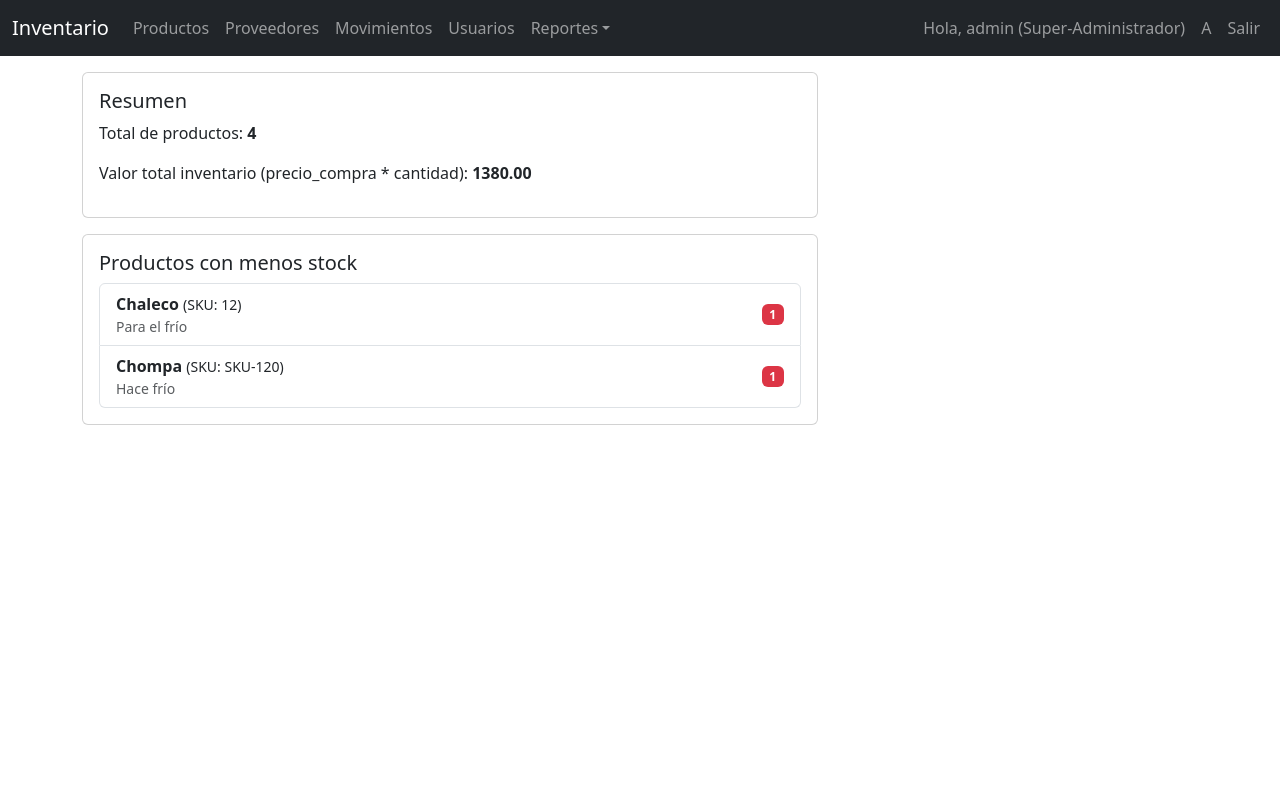
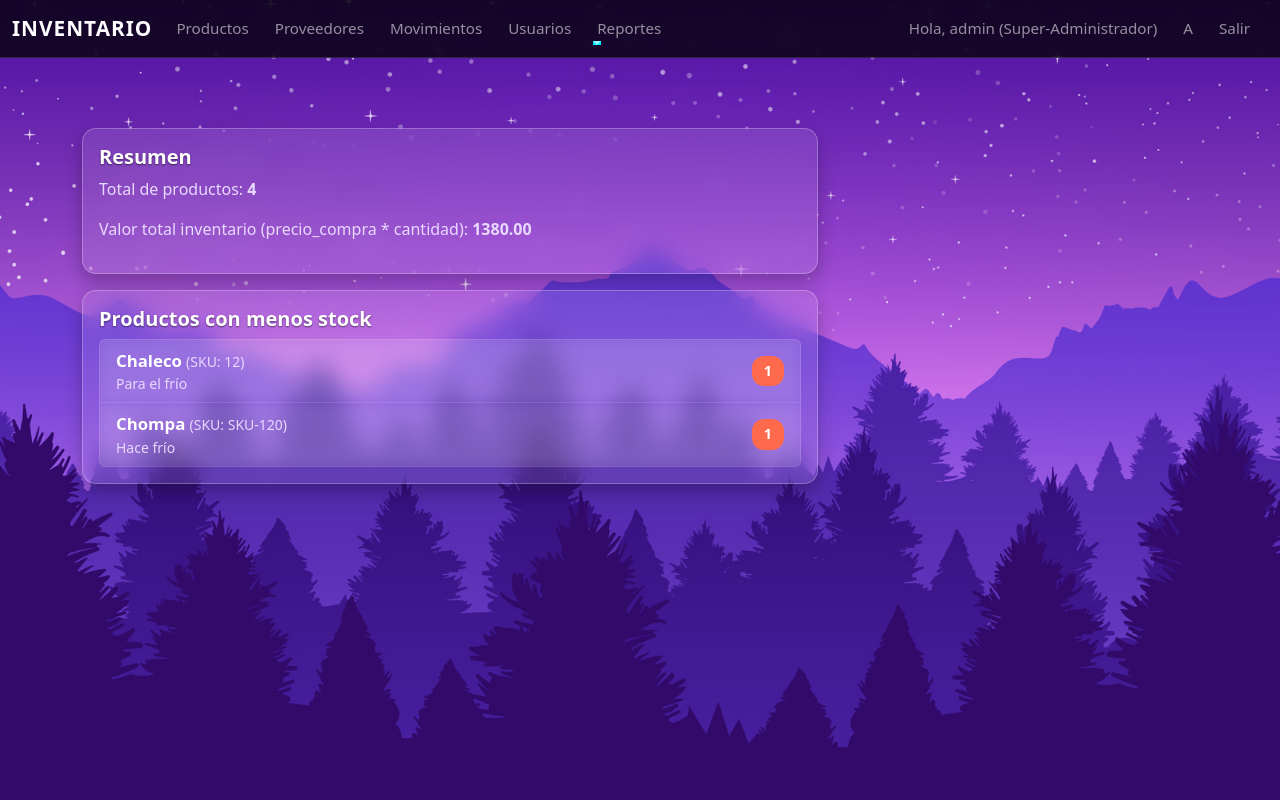
Before and after one commit to IMIXER585/TRABAJO_FINAL_LENGUAJE, a Flask app: page /dashboard in a window 1280 px wide. Run offline with Flask 3, Linux system fonts and the light colour scheme; a user stored in the database is signed in.

Commit message:
Cambios CSS

```diff
--- a/app/__init__.py
+++ b/app/__init__.py
@@ -7,7 +7,7 @@ login_manager = LoginManager()
 
 def create_app():
     app = Flask(__name__)
-    app.config['SECRET_KEY'] = 'cámbialo_a_una_clave_segura_en_producción'
+    app.config['SECRET_KEY'] = 'Ivy Lopez'
     app.config['SQLALCHEMY_DATABASE_URI'] = 'sqlite:///inventario.db'
     app.config['SQLALCHEMY_TRACK_MODIFICATIONS'] = False
 
--- /dev/null
+++ b/app/static/styles.css
@@ -0,0 +1,190 @@
+/* NAVBAR ESTILIZADO */
+.navbar {
+    background: rgba(0,0,0,0.55) !important;
+    backdrop-filter: blur(8px);
+    border-bottom: 1px solid rgba(255,255,255,0.12);
+    transition: background 0.3s ease;
+}
+
+.navbar:hover {
+    background: rgba(0,0,0,0.75) !important;
+}
+
+/* Marca del sistema */
+.navbar-brand {
+    font-weight: 700;
+    font-size: 1.3rem;
+    letter-spacing: 1px;
+    text-transform: uppercase;
+    transition: transform .2s ease;
+}
+
+.navbar-brand:hover {
+    transform: scale(1.05);
+}
+
+/* Enlaces */
+.nav-link {
+    position: relative;
+    margin-right: 10px;
+    font-size: 0.95rem;
+    transition: color .2s ease;
+}
+
+.nav-link:hover {
+    color: #00eaff !important;
+}
+
+/* Subrayado animado debajo de cada enlace */
+.nav-link::after {
+    content: "";
+    position: absolute;
+    width: 0;
+    height: 2px;
+    bottom: 3px;
+    left: 0;
+    background-color: #00eaff;
+    transition: width .25s ease-in-out;
+}
+
+.nav-link:hover::after {
+    width: 100%;
+}
+
+/* Dropdown */
+.dropdown-menu {
+    background: rgba(0,0,0,0.8);
+    backdrop-filter: blur(6px);
+    border: 1px solid rgba(255,255,255,0.12);
+}
+
+.dropdown-item {
+    color: #fff;
+    transition: background .2s ease, padding-left .2s ease;
+}
+
+.dropdown-item:hover {
+    background: rgba(0,255,255,0.15);
+    padding-left: 18px;
+}
+
+/* Usuario y rol */
+.navbar-nav .nav-link span {
+    font-weight: 500;
+}
+
+/* Botón hamburguesa más visible */
+.navbar-toggler {
+    border-color: rgba(255,255,255,0.3);
+}
+
+.navbar-toggler-icon {
+    filter: brightness(0) invert(1);
+}
+
+.container {
+    margin-top: 70px;
+}
+
+.glass-box {
+    background: rgba(255, 255, 255, 0.15);
+    backdrop-filter: blur(8px);
+    padding: 25px 35px;
+    border-radius: 12px;
+    box-shadow: 0 8px 20px rgba(0,0,0,0.25);
+    width: 100%;
+    max-width: 600px;
+    margin: auto; /* lo centra */
+}
+
+  html, body {
+    height: 100%;
+    margin: 0;
+    padding: 0;
+}
+
+body {
+    background-image: url("{{ url_for('static', filename='img.jpg') }}");
+    background-size: cover;        /* Hace que cubra toda la pantalla */
+    background-position: center;   /* Centra la imagen */
+    background-repeat: no-repeat;  /* Evita que se repita */
+    background-attachment: fixed;  /* Fija el fondo */
+}
+
+/* Fondo general */
+html, body {
+    height: 100%;
+    margin: 0;
+    padding: 0;
+}
+
+body {
+    background-image: url("../img.jpg");
+    background-size: cover;
+    background-position: center;
+    background-repeat: no-repeat;
+    background-attachment: fixed;
+}
+
+/* Cards glass */
+.card {
+    background: rgba(255, 255, 255, 0.10) !important;
+    backdrop-filter: blur(12px);
+    border: 1px solid rgba(255, 255, 255, 0.25);
+    box-shadow: 0 8px 18px rgba(0, 0, 0, 0.25);
+    border-radius: 14px !important;
+}
+
+/* SIN movimientos en hover */
+.card:hover {
+    background: rgba(255, 255, 255, 0.13) !important;
+    box-shadow: 0 8px 20px rgba(0,0,0,0.28);
+}
+
+/* Títulos */
+.card-body h5 {
+    font-weight: 700;
+    font-size: 1.25rem;
+    color: #ffffff;
+    text-shadow: 0 1px 2px rgba(0,0,0,0.5);
+}
+
+/* Textos */
+.card-body p,
+.card-body div,
+.small.text-muted {
+    color: #E8D9FF !important;
+}
+
+/* Lista */
+.list-group-item {
+    background: rgba(255,255,255,0.08) !important;
+    border: 1px solid rgba(255,255,255,0.12);
+    color: #fff;
+    backdrop-filter: blur(6px);
+    transition: background 0.15s ease;
+}
+
+/* SIN movimientos */
+.list-group-item:hover {
+    background: rgba(255,255,255,0.16) !important;
+}
+
+/* Nombres */
+.list-group-item strong {
+    font-size: 1.05rem;
+    color: #FFFFFF;
+}
+
+/* Badge */
+.badge.bg-danger {
+    background: #FF6A4D !important;
+    font-size: 0.9rem;
+    padding: 8px 12px;
+    border-radius: 12px;
+}
+
+/* Separación */
+.row {
+    margin-top: 25px;
+}
--- a/app/templates/base.html
+++ b/app/templates/base.html
@@ -5,6 +5,8 @@
   <meta name="viewport" content="width=device-width, initial-scale=1">
   <title>{% block title %}Inventario{% endblock %}</title>
   <link href="https://cdn.jsdelivr.net/npm/bootstrap@5.3.2/dist/css/bootstrap.min.css" rel="stylesheet">
+  <link rel="stylesheet" href="{{ url_for('static', filename='styles.css') }}">
+
 </head>
 <body>
 <nav class="navbar navbar-expand-lg navbar-dark bg-dark mb-3">
--- a/app/templates/dashboard.html
+++ b/app/templates/dashboard.html
@@ -1,5 +1,22 @@
 {% extends "base.html" %}
 {% block content %}
+<style>
+  html, body {
+    height: 100%;
+    margin: 0;
+    padding: 0;
+}
+
+body {
+    background-image: url("{{ url_for('static', filename='img.jpg') }}");
+    background-size: cover;        /* Hace que cubra toda la pantalla */
+    background-position: center;   /* Centra la imagen */
+    background-repeat: no-repeat;  /* Evita que se repita */
+    background-attachment: fixed;  /* Fija el fondo */
+}
+
+</style>
+
 <div class="row">
   <div class="col-md-8">
     <div class="card mb-3">
```
Also changed, not shown: app/templates/login.html (+19 -1 lines), app/templates/movimiento_form.html (+17 -0 lines), app/templates/movimientos_list.html (+16 -0 lines), app/templates/producto_form.html (+16 -0 lines), app/templates/productos_list.html (+16 -0 lines), app/templates/proveedor_form.html (+16 -0 lines), app/templates/proveedores_list.html (+16 -0 lines), app/templates/register.html (+16 -0 lines), app/templates/reportes_low_stock.html (+16 -0 lines), app/templates/reportes_movimientos.html (+16 -0 lines), app/templates/users_list.html (+16 -0 lines), app/static/login.css (deleted), instance/inventario.db.
